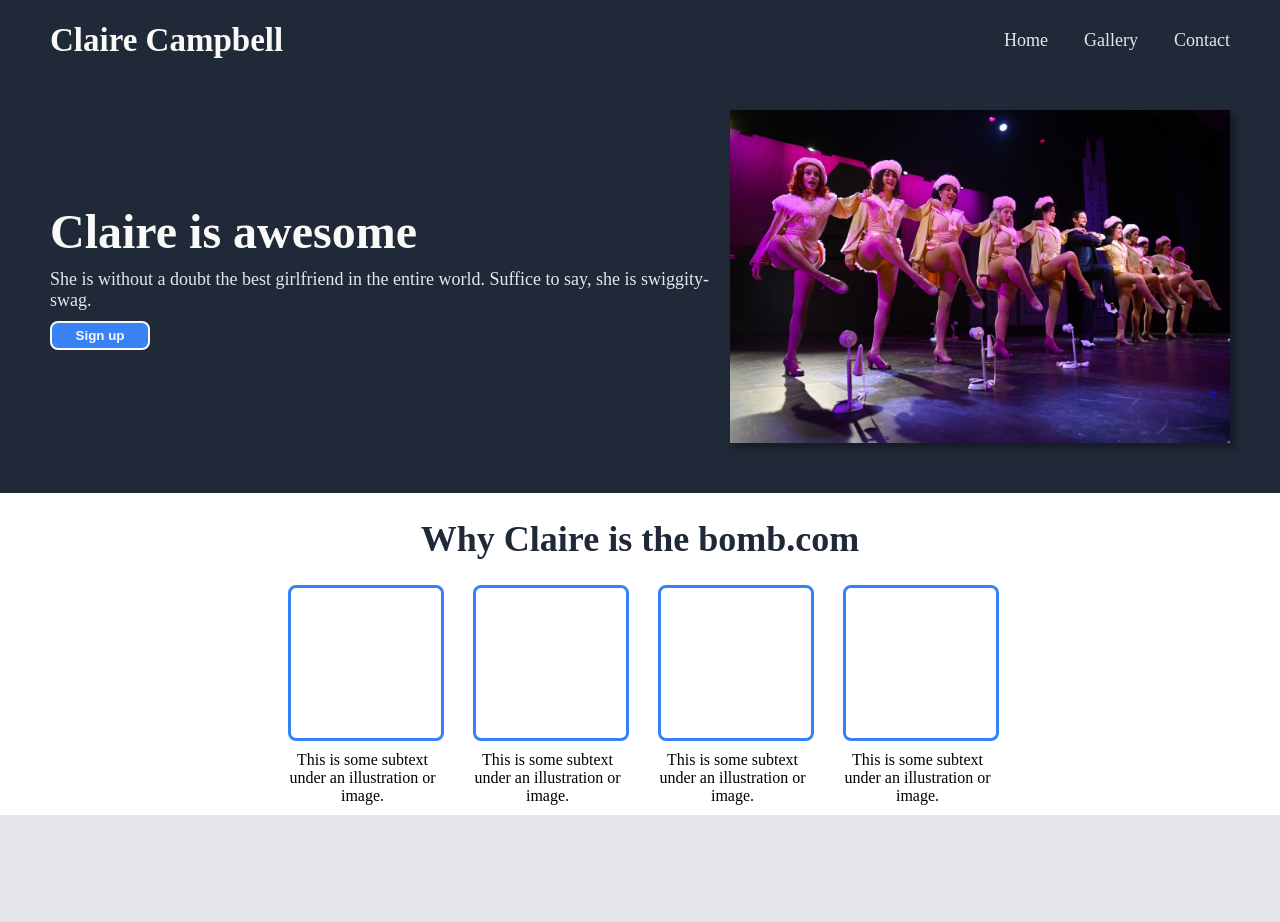
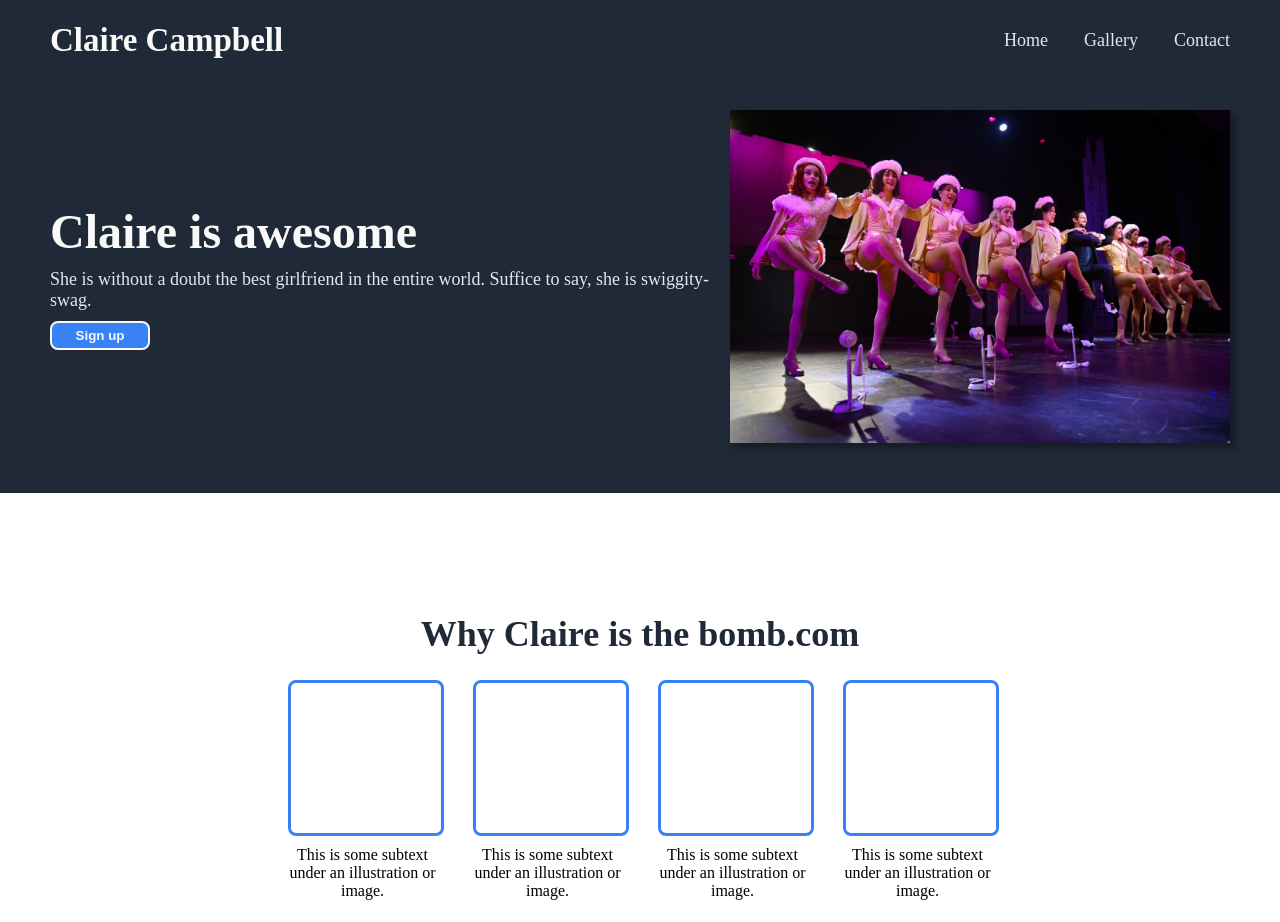
Before and after one commit to 2166Luke/Landing-Page, a plain HTML site: page index.html in a window 1280 px wide. Shown: the top 922 px of the page. Drawn offline with Linux system fonts and the light colour scheme; files whose address does not match are found by name.

Commit message:
Commit 4

```diff
--- a/styles.css
+++ b/styles.css
@@ -80,6 +80,7 @@ p {
     margin: 0;
     text-align: center;
     padding: 25px;
+    padding-top: 120px;
 }
 
 .infocontainer {
@@ -87,6 +88,7 @@ p {
     justify-content: center;
     gap: 35px;
     flex-wrap: wrap;
+    padding-bottom: 120px;
 }
 
 .item {
```
